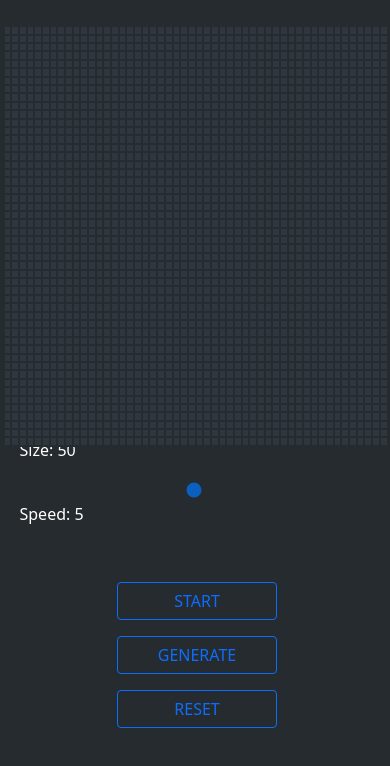
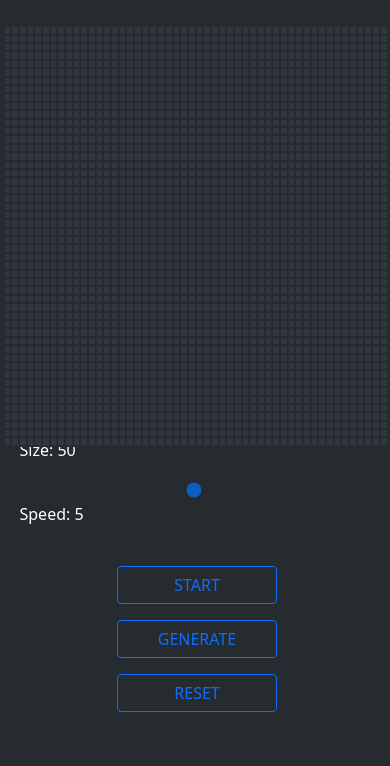
Before and after one commit to adarsh0016/maze-solver, a plain HTML site: page index.html in a window 390 px wide. Drawn offline with nearby package versions, Linux system fonts and the light colour scheme.

Commit message:
improving responsiveness

```diff
--- a/main.css
+++ b/main.css
@@ -94,7 +94,7 @@ td{
     .start{
         position:relative;
         margin-left: 30%;
-        margin-top: 1em;
+        margin-top: 0em;
         width: 160px;
     }
     .generate{
```
